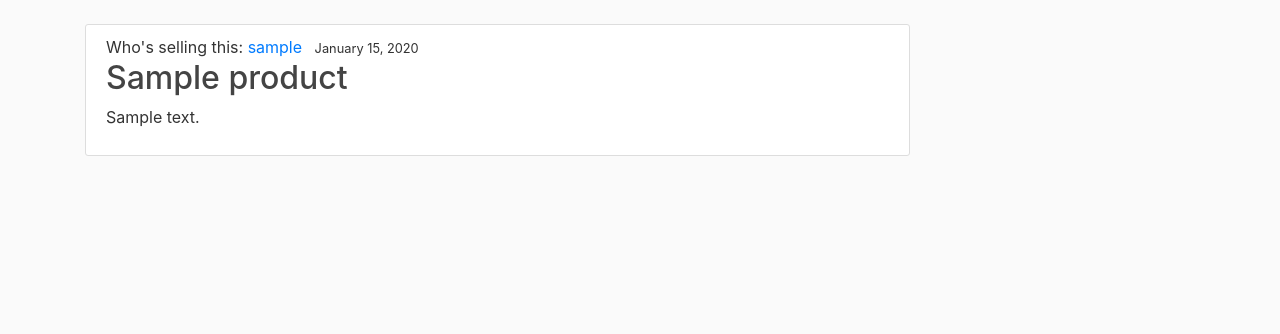
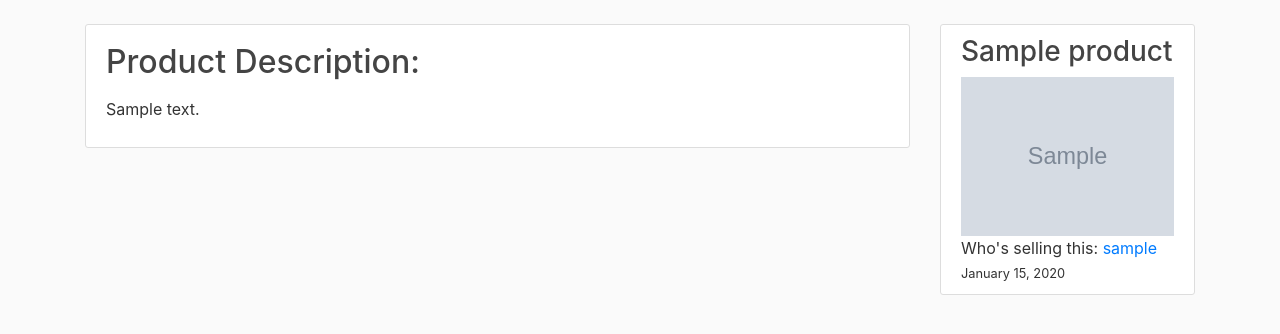
Before and after one commit to anlsergio/dealwithit, a Django app: page /product/1/ in a window 1280 px wide. Shown: the part 56-390 px from the top of the page. Run offline with Django 3.2, Linux system fonts and the light colour scheme; tables that the repository leaves empty hold one stand-in row (values such as "Sample post"); grey boxes marked "Sample" are stand-in pictures; some libraries are stand-ins or nearby versions.

Commit message:
Product details better components disposal

```diff
--- a/dealwithit/store/static/store/main.css
+++ b/dealwithit/store/static/store/main.css
@@ -74,3 +74,9 @@ a.card:hover {
 .bottom-align {
   margin-top: auto
 }
+
+
+#product-detail-img {
+  max-width:100%;
+  max-height:100%;
+}
--- a/dealwithit/store/templates/store/home.html
+++ b/dealwithit/store/templates/store/home.html
@@ -22,7 +22,7 @@
                     <img alt="Product" src="{{ product.image.url }}" class="card-img-top">
                     <div class="card-block bottom-align">
                         <h4 class="card-title">{{ product.name }}</h4>
-                        <p class="card-text">US$ {{ product.price}} </p>
+                        <p class="card-text">US$ {{ product.price }} </p>
                     </div>
                 </a>
             {% endfor %}
--- a/dealwithit/store/templates/store/product_detail.html
+++ b/dealwithit/store/templates/store/product_detail.html
@@ -4,12 +4,8 @@
 <div class="col-md-9">
     <article class="media content-section">
         <div class="media-body">
-            <div class="article metadata">
-                Who's selling this: <a href="#" class="mr-2">{{ object.seller }}</a>
-                <small class="text muted">{{ object.date_posted|date:"F d, Y" }}</small>
-            </div>
-            <h2 class="article-title">{{ object.name }}</h2>
-            <p class="article-content">{{ object.description }}</p>
+            <h2 class="mt-2">Product Description:</h2>
+            <p class="article-content">{{ object.description | linebreaks }}</p>
             {% if object.seller == user %}
             <div>
                 <a class="btn btn-secondary btn-sm mt-1 mb-1" href="{% url 'product_update' object.id %}">Update Info</a>
@@ -19,4 +15,16 @@
         </div>
     </article>
 </div>
+<div class="col-md-3">
+    <div class="content-section">
+        <h3 class="article-title">{{ object.name }}</h3>
+        <div class="media">
+            <img id="product-detail-img" src="{{ object.image.url }}" alt="Product">
+        </div>
+        <div class="article metadata">
+            Who's selling this: <a href="#" class="mr-2">{{ object.seller }}</a>
+            <small class="text muted">{{ object.date_posted|date:"F d, Y" }}</small>
+        </div>
+    </div>
+</div>
 {% endblock content %}
--- a/dealwithit/store/templates/store/product_form.html
+++ b/dealwithit/store/templates/store/product_form.html
@@ -9,7 +9,7 @@
                 <legend class="border-bottom mb-4">
                     Sell My Product!
                 </legend>
-                {{ form|crispy }}
+                {{ form|crispy}}
             </fieldset>
             <div class="form-group">
                 <button class="btn btn-outline-info" type="submit">
```
Also changed, not shown: dealwithit/media/product_imgs/s-l1600_1.jpg (added).
